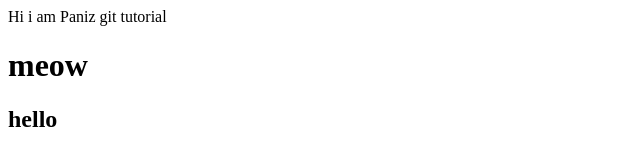
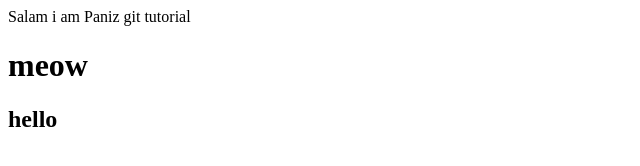
Before and after one commit to PanizFarahani/ideal-rotary-phone, a plain HTML site: page index.html in a window 1280 px wide. Shown: the full height of the page, 0-640 px from the left. Drawn offline with Linux system fonts and the light colour scheme.

Commit message:
change hi to salam

```diff
--- a/index.html
+++ b/index.html
@@ -6,7 +6,7 @@
         <title>Document</title>
     </head>
     <body>
-        Hi i am Paniz
+        Salam i am Paniz
         git tutorial
         <h1>meow</h1>
         <h2>hello</h2>
```
